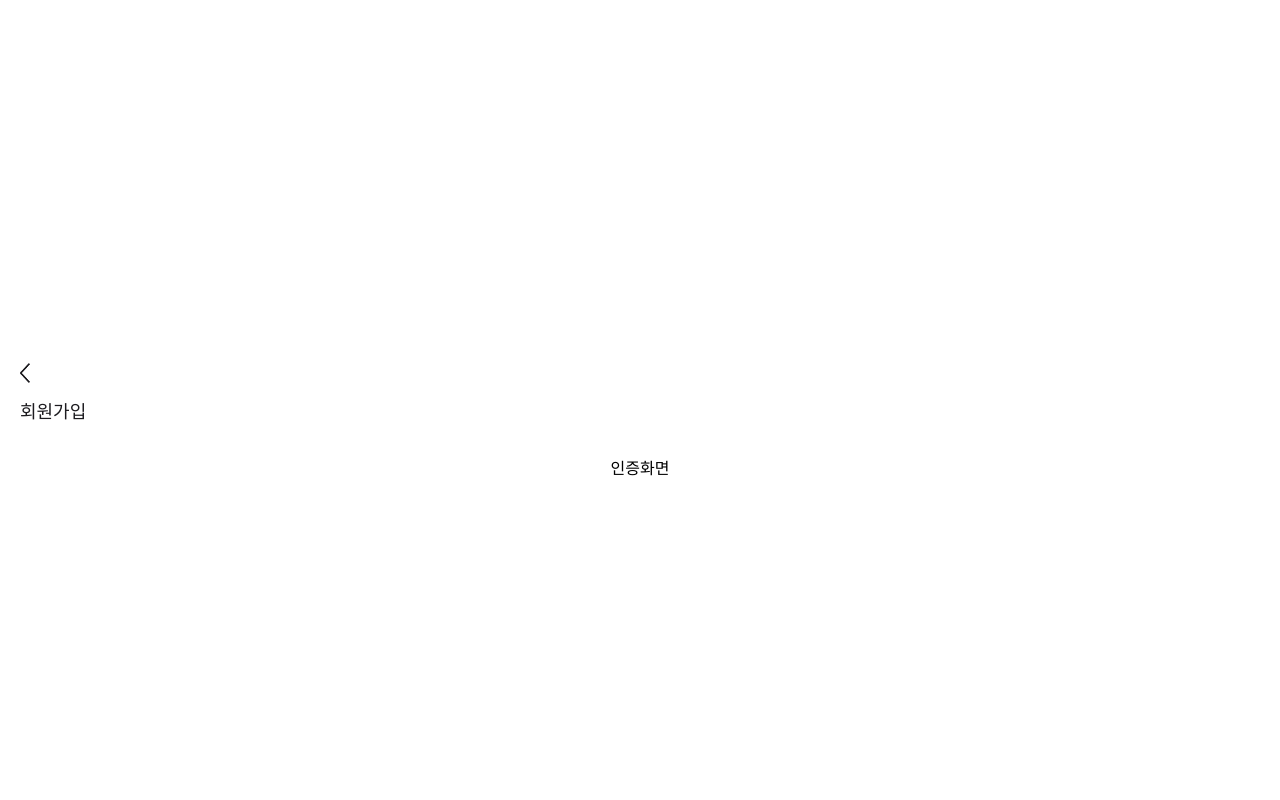
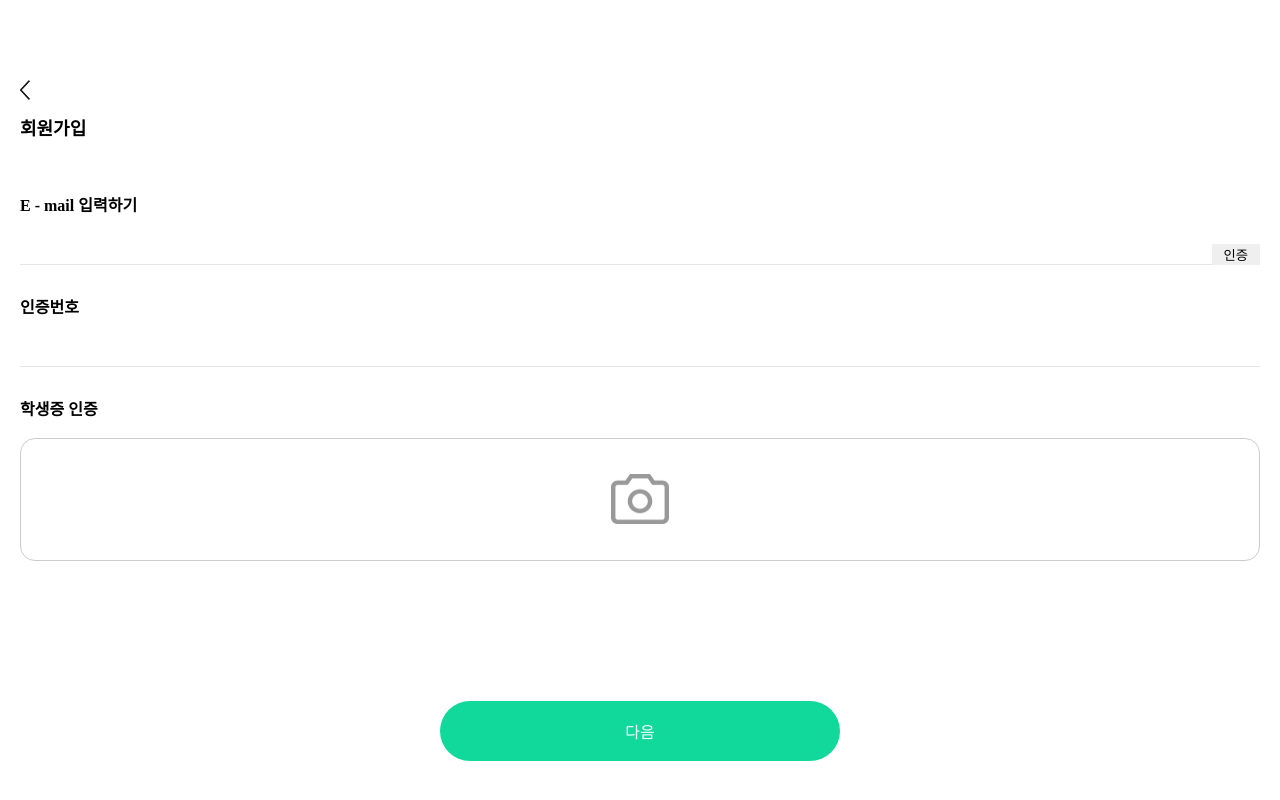
Before and after one commit to ATTI-UMC/ATTI-frontend, a React (Vite) app: page /signup in a window 1280 px wide. Built offline with nearby package versions, Linux system fonts and the light colour scheme.

Commit message:
feat: 회원가입(이메일 인증, 비밀번호 설정) 구현

```diff
--- a/src/components/signupComponents/Button.jsx
+++ b/src/components/signupComponents/Button.jsx
@@ -2,11 +2,11 @@ import React from 'react'
 import styled from 'styled-components'
 
 const Btn = styled.button`
-  width: 100%;
+  width: calc(100% - 40px);
   max-width: 400px;
   height: 60px;
   padding: 15px;
-  margin-top: 15px;
+  margin-top: 120px;
   background-color: ${({ theme }) => theme.colors.main[500]};
   border: none;
   border-radius: 50px;
@@ -16,7 +16,9 @@ const Btn = styled.button`
 `;
 
 const Button = () => {
-  <Btn></Btn>
+  return(
+    <Btn>다음</Btn>
+  )
 }
 
 export default Button;
--- /dev/null
+++ b/src/components/signupComponents/ImageUpload.jsx
@@ -0,0 +1,46 @@
+// ImageUpload.js
+import React from 'react';
+import styled from 'styled-components';
+import camera from "../../assets/images/camera.png"
+
+const ImageUploadWrapper = styled.div`
+width: calc(100% - 40px);
+margin-top: 20px;
+`
+
+const ImageUploadBox = styled.div`
+  width: 100%;
+  border: 1px solid #ccc;
+  padding: 20px;
+  text-align: center;
+  border-radius: 15px;
+  margin-top: 20px;
+  margin-bottom: 20px;
+  display: flex;
+  justify-content: center;
+  align-items: center;
+  height: 123px;
+  box-sizing: border-box;
+`;
+
+const ImageIcon = styled.img`
+  width:58px;
+  height:50px;
+`;
+
+const Label = styled.label`
+  display:block;
+  margin-bottom: 10px;
+  font-weight: bold;
+`
+
+const ImageUpload = () => (
+  <ImageUploadWrapper>
+    <Label>학생증 인증</Label>
+    <ImageUploadBox>
+      <ImageIcon src={camera} />
+    </ImageUploadBox>
+  </ImageUploadWrapper>
+);
+
+export default ImageUpload;
--- a/src/components/signupComponents/InputField.jsx
+++ b/src/components/signupComponents/InputField.jsx
@@ -2,13 +2,20 @@ import React from 'react'
 import styled from 'styled-components'
 
 const InputWrapper = styled.div`
-  width: 100%;
+  width: calc(100% - 40px);
   margin-top: 20px;
 `
 
+const InputContainer = styled.div`
+  display: flex;
+  align-items: center;
+  width: 100%;
+`;
+
 const Label = styled.label`
   display:block;
-  margin-bottom: 10px;
+  margin-bottom: 15px;
+  font-weight: bold;
 `
 
 const Input = styled.input`
@@ -17,12 +24,22 @@ const Input = styled.input`
   padding: 10px;
   border: none;
   border-bottom: 1px solid #e6e6e6;
+  box-sizing: border-box;
 `
+const VerifyButton = styled.button`
+  width: 50px;
+  border: none;
+  background-color: #fff
+  cursor: pointer;
+`;
 
-const InputField = ({ label, type }) => (
+const InputField = ({ label, type, placeholder, withButton }) => (
   <InputWrapper>
     <Label>{label}</Label>
-    <Input type={type} />
+    <InputContainer>
+      <Input type={type} placeholder={placeholder} />
+      {withButton && <VerifyButton>인증</VerifyButton>}
+    </InputContainer>
   </InputWrapper>
 )
 
--- a/src/components/signupComponents/SignUpHeader.jsx
+++ b/src/components/signupComponents/SignUpHeader.jsx
@@ -28,10 +28,9 @@ const BackButtonImg = styled.img`
 
 const Title = styled.h1`
   flex: 1;
-
   margin: 0 10px 0 20px;
   font-size: 18px;
-  color: #1c1b1f;
+  font-weight: bold;
 `;
 
 const SignUpHeader = ({ onBack }) => (
--- a/src/pages/signup/Authentication.jsx
+++ b/src/pages/signup/Authentication.jsx
@@ -1,11 +1,16 @@
 import React from "react";
 import InputField from "../../components/signupComponents/InputField";
+import Button from "../../components/signupComponents/Button";
+import ImageUpload from "../../components/signupComponents/ImageUpload";
 
 const Authentication = () => {
   return (
-    <div>
-      <h1>인증화면</h1>
-    </div>
+    <>
+      <InputField label="E - mail 입력하기" type="text" withButton />
+      <InputField label="인증번호" type="text" />
+      <ImageUpload />
+      <Button />
+    </>
   );
 };
 
--- a/src/pages/signup/PasswordSetup.jsx
+++ b/src/pages/signup/PasswordSetup.jsx
@@ -1,10 +1,14 @@
 import React from "react";
+import InputField from "../../components/signupComponents/InputField";
+import Button from "../../components/signupComponents/Button";
 
 const PasswordSetup = () => {
   return (
-    <div>
-      <h1>비밀번호 세팅</h1>
-    </div>
+    <>
+      <InputField label= "비밀번호 설정하기" type="text" placeholder="10~20자 (숫자, 영어 포함)" />
+      <InputField label="비밀번호 재입력" type="text" placeholder="10~20자 (숫자, 영어 포함)"/>
+      <Button />
+    </>
   );
 };
 
```
Also changed, not shown: src/assets/images/camera.png (added).
